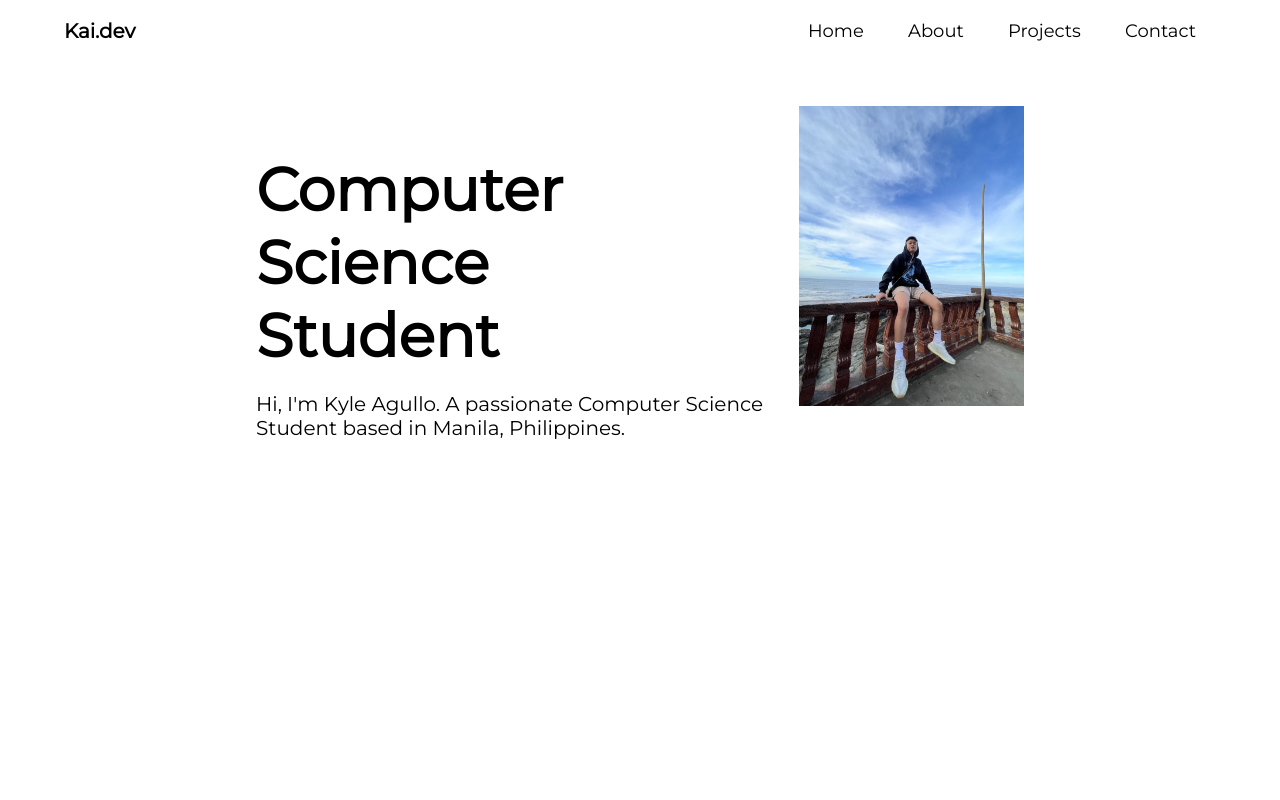
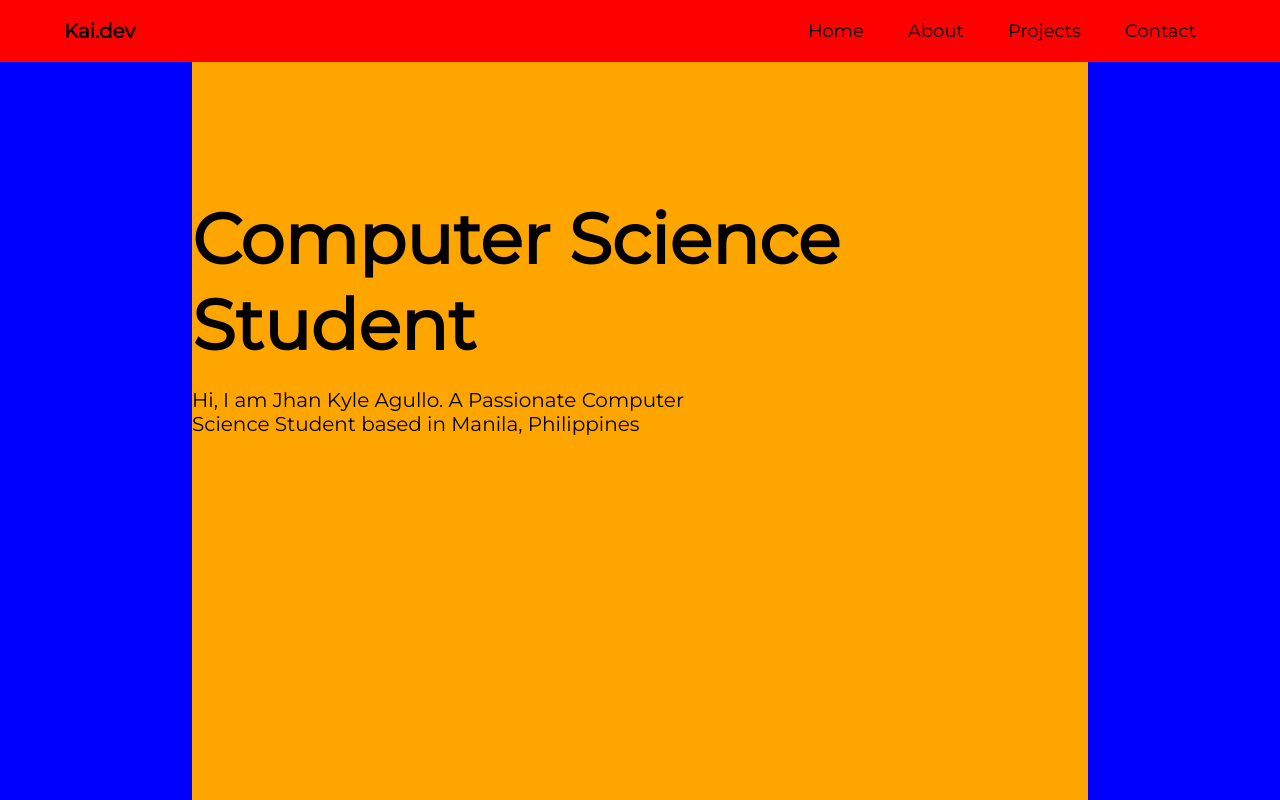
Before and after one commit to JkyleAgullo/Portfolio-Website, a plain HTML site: page index.html in a window 1280 px wide. Shown: the top 800 px of the page. Drawn offline with Linux system fonts and the light colour scheme.

Commit message:
Added some text and image

```diff
--- a/index.html
+++ b/index.html
@@ -25,18 +25,14 @@
         </div>
     </div>
 
-    <div id="content">
-        <div class="front">
-            <div class="text-container">
-            <h1> Computer Science
-                <br/>
-                Student
-            </h1>
-            <p>Hi, I'm Kyle Agullo. A passionate Computer Science
-                <br/>
-                Student based in Manila, Philippines.
-            </p>
+    <div id="container2">
+        <div class="content1">
+            <div class="home-text">
+                <h1> Computer Science <br>Student </h1>
+                <p> Hi, I am Jhan Kyle Agullo. A Passionate Computer <br> Science Student based in Manila, Philippines</p>
             </div>
+        </div>
+        <div class="content1-image">
             <img src="kyle.jpg">
         </div>
     </div>
--- a/style.css
+++ b/style.css
@@ -15,7 +15,7 @@ body{
 
 .container{
     padding: 10px 5%;
-    background-color: white;
+    background-color: red;
 }
 .container h3 a{
     color: black;
@@ -64,41 +64,33 @@ nav ul li a:hover::after{
     font-weight: bolder;
 }
 
-#content{
+#container2{
+    background-color: blue;
+    height: 900px;
     width: 100%;
-    background-color: white;
-    height: 100vh;
-
 }
 
-.front{
-    padding: 10px 20%;
-    display: flex;
-    background-color: white;
-    display: flex;
-    align-items: flex-end;
-    max-width: 1300px;
-    margin: 0 auto;
-    justify-content: space-between;
-    align-items: center;
+.content1{
+    background-color: orange;
+    margin: 0 15%;
+    height: 900px;
 }
 
-.front h1{
-    color: black;
-    margin-top: 15%;
-    font-size: 60px;
-    font-weight: bold;
+.home-text {
+    padding-top: 15%;
+    display: flex;
+    flex-direction: column;
 }
 
-.front p{
-    color: black;
-    padding-top: 20px;
-    font-size: 20px;
+.home-text h1{
+    font-size: 70px;
 }
 
-.front img{
-    max-width: 50%;
-    height: 300px;
-    display: flex;
-    justify-content: right;
+.home-text p{
+    font-size: 20px;
+    padding-top: 20px;
 }
+
+.content1-image img{
+    height: 500px;
+}
```
